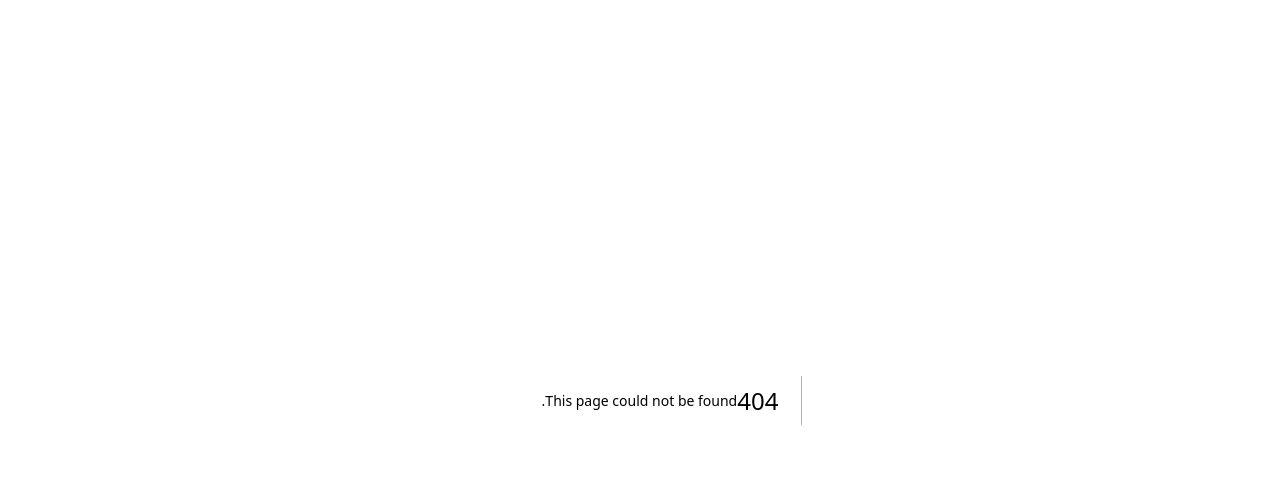
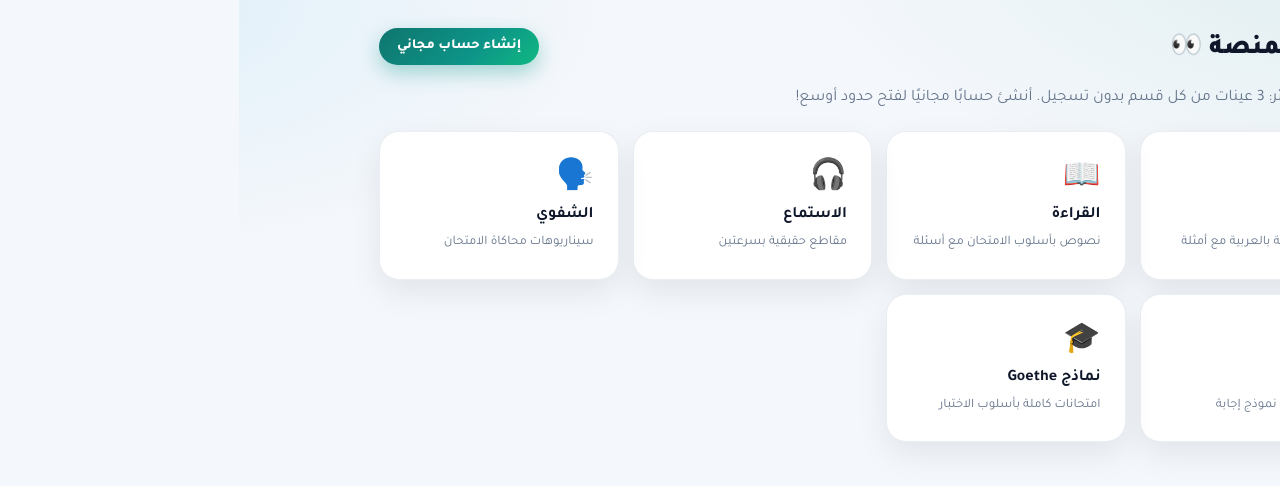
Before and after one commit to qerman-arabic/german-arabic, a Next.js app: page /explore in a window 1280 px wide. Before the commit this address had no page. Shown: the top 486 px of the page. Built offline with nearby package versions, Linux system fonts and the light colour scheme.

Commit message:
explore page for guests

```diff
--- /dev/null
+++ b/app/explore/page.js
@@ -0,0 +1,49 @@
+'use client';
+
+const SECTIONS = [
+  { href: '/grammar', icon: '📘', title: 'القواعد', desc: 'قواعد مشروحة بالعربية مع أمثلة' },
+  { href: '/reading', icon: '📖', title: 'القراءة', desc: 'نصوص بأسلوب الامتحان مع أسئلة' },
+  { href: '/listening', icon: '🎧', title: 'الاستماع', desc: 'مقاطع حقيقية بسرعتين' },
+  { href: '/speaking', icon: '🗣️', title: 'الشفوي', desc: 'سيناريوهات محاكاة الامتحان' },
+  { href: '/writing', icon: '✍️', title: 'الكتابة', desc: 'مهام كتابة مع نموذج إجابة' },
+  { href: '/goethe', icon: '🎓', title: 'نماذج Goethe', desc: 'امتحانات كاملة بأسلوب الاختبار' },
+];
+
+export default function ExplorePage() {
+  return (
+    <main className="container">
+      <div className="page-head">
+        <h1 className="page-title">تصفح المنصة 👀</h1>
+        <a className="btn btn-primary" href="/register">إنشاء حساب مجاني</a>
+      </div>
+
+      <p className="muted" style={{ marginBottom: 18, lineHeight: 1.9 }}>
+        تتصفح الآن كزائر: 3 عينات من كل قسم بدون تسجيل.
+        أنشئ حسابًا مجانيًا لفتح حدود أوسع!
+      </p>
+
+      <div
+        style={{
+          display: 'grid',
+          gridTemplateColumns: 'repeat(auto-fill, minmax(220px, 1fr))',
+          gap: 14,
+        }}
+      >
+        {SECTIONS.map((s) => (
+          <a
+            key={s.href}
+            href={s.href}
+            className="card"
+            style={{ textDecoration: 'none', color: 'inherit' }}
+          >
+            <div style={{ fontSize: 30, marginBottom: 8 }}>{s.icon}</div>
+            <b>{s.title}</b>
+            <p className="muted small" style={{ margin: '6px 0 0', lineHeight: 1.8 }}>
+              {s.desc}
+            </p>
+          </a>
+        ))}
+      </div>
+    </main>
+  );
+}
--- a/app/page.js
+++ b/app/page.js
@@ -154,7 +154,7 @@ export default function HomePage() {
           <a
             className="btn btn-lg"
             style={{ background: '#f1f5f9', color: '#111827' }}
-            href="/reading"
+            href="/explore"
           >
             👀 تصفح بدون حساب
           </a>
--- a/components/Upsell.js
+++ b/components/Upsell.js
@@ -9,6 +9,9 @@ export default function Upsell({ role, feature }) {
           أنشئ حسابًا مجانيًا لفتح كل الدروس والمزيد من التدريبات في كل ميزة.
         </p>
         <a className="btn btn-primary" href="/register">إنشاء حساب مجاني</a>
+        <a className="btn btn-ghost" href="/explore" style={{ marginTop: 8 }}>
+          🧭 تصفح كل الأقسام
+        </a>
       </div>
     );
   }
```
